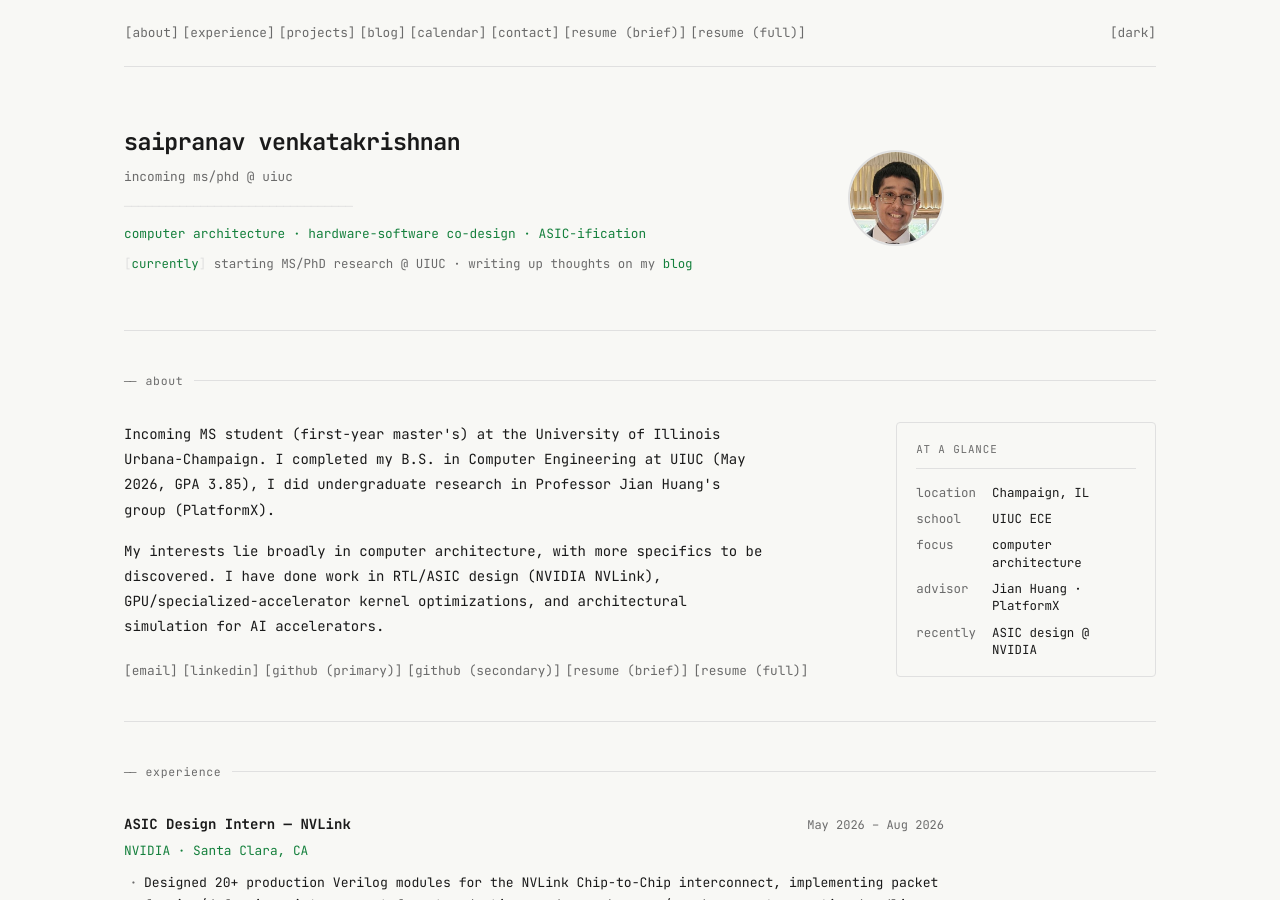
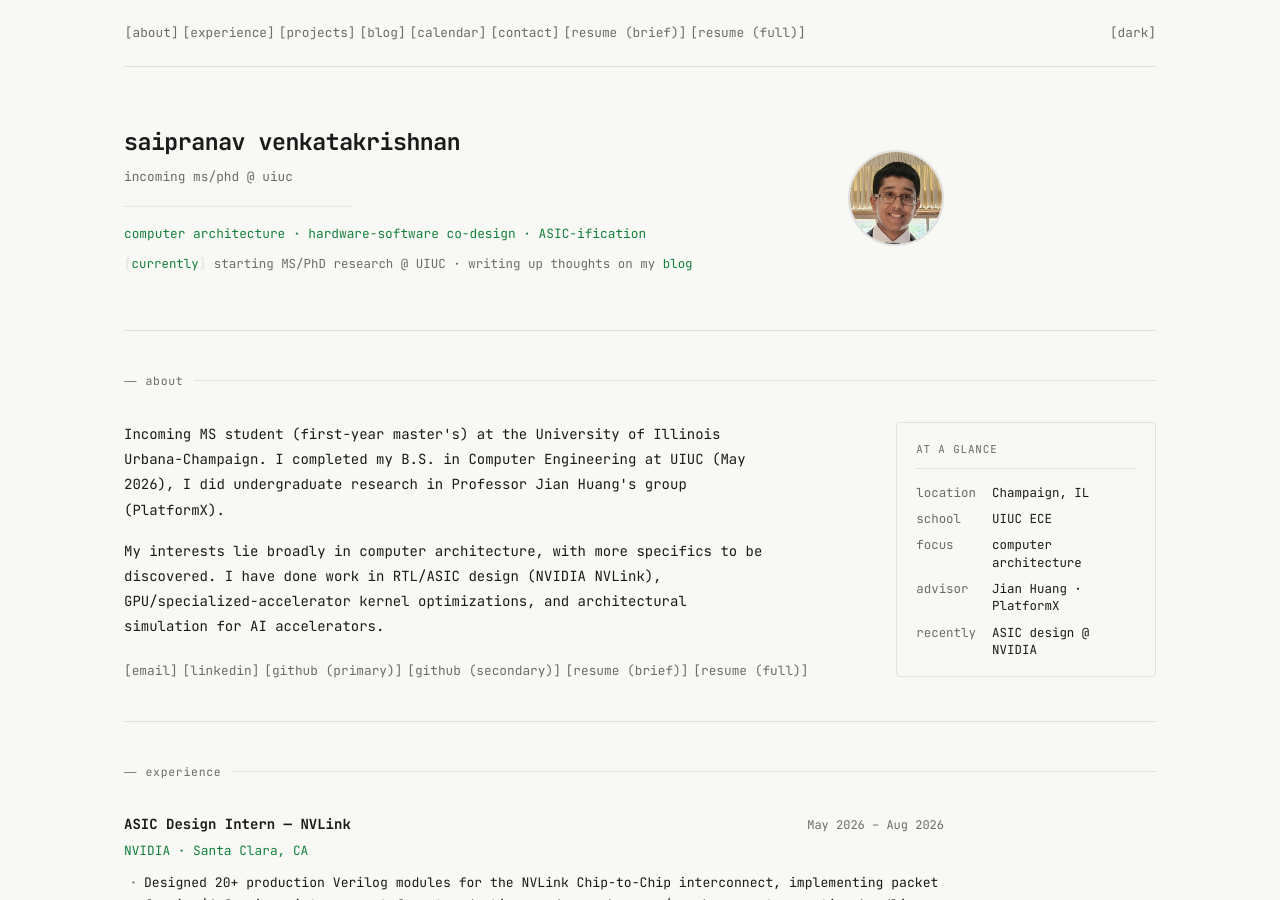
Before and after one commit to Sai-Pra/Sai-Pra.github.io, a Jekyll site: the page built from index.md, in a window 1280 px wide and 900 px high. Built offline with Jekyll 4.4.1, drawn with Linux system fonts in a browser that asks for light colours.

```diff
--- a/index.md
+++ b/index.md
@@ -23,7 +23,7 @@ wide: true
       <p>
         Incoming MS student (first-year master's) at the University of Illinois Urbana-Champaign.
         I completed my B.S. in Computer Engineering at UIUC
-        (May 2026, GPA 3.85), I did undergraduate research in Professor Jian Huang's group (PlatformX).
+        (May 2026), I did undergraduate research in Professor Jian Huang's group (PlatformX).
       </p>
       <p>
         My interests lie broadly in computer architecture, with more specifics to be discovered.
```
Also changed, not shown: _posts/2026-10-19-frozen-v1-v2-architecture.md (+1 -0 lines).
